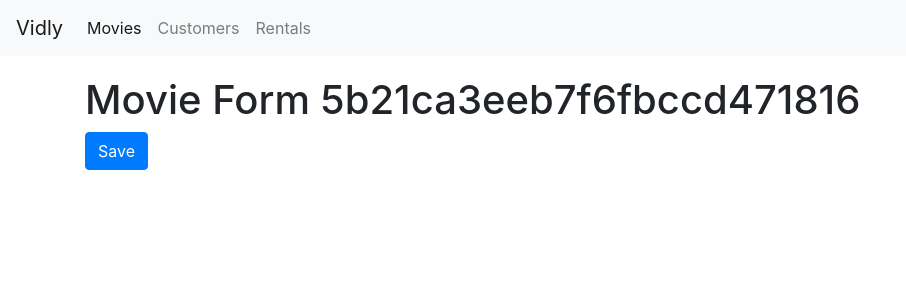
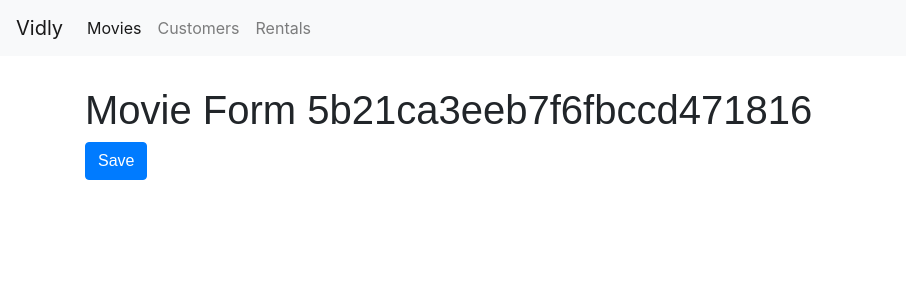
Before and after one commit to colehoux/reactjs_mosh_course, a React (Create React App) app: page /movies/5b21ca3eeb7f6fbccd471816 in a window 1280 px wide. Shown: the top 300 px of the page, without its empty margins (0-906 px from the left). Built offline with nearby package versions, Linux system fonts and the light colour scheme.

Commit message:
Solution - Exercice - NavBar and Routing

```diff
--- a/src/App.js
+++ b/src/App.js
@@ -5,7 +5,8 @@
 import Rentals from "./components/rentals";
 import NavBar from "./components/NavBar";
 import NotFound from "./components/notFound";
-import MovieDetails from "./components/movieDetails";
+import MovieForm from "./components/movieForm";
+import "./index.css";
 
 class App extends Component {
     render() {
@@ -14,12 +15,12 @@
                 <NavBar />
                 <main className="container">
                     <Switch>
-                        <Route path="/movies/:id" component={MovieDetails} />
+                        <Route path="/movies/:id" component={MovieForm} />
                         <Route path="/movies" component={Movies} />
                         <Route path="/customers" component={Customers} />
                         <Route path="/rentals" component={Rentals} />
+                        <Route path="/not-found" component={NotFound} />
                         <Redirect from="/" exact to="/movies" />
-                        <Route path="/not-found" component={NotFound} />
                         <Redirect to="/not-found" />
                     </Switch>
                 </main>
--- a/src/components/NavBar.jsx
+++ b/src/components/NavBar.jsx
@@ -31,9 +31,9 @@
                         </NavLink>
                     </li>
                     <li className="nav-item">
-                        <Link className="nav-link" to="/rentals">
+                        <NavLink className="nav-link" to="/rentals">
                             Rentals
-                        </Link>
+                        </NavLink>
                     </li>
                 </ul>
             </div>
--- a/src/components/movieDetails.jsx
+++ b/src/components/movieForm.jsx
@@ -1,14 +1,15 @@
 import React, { Component } from "react";
 
-class MovieDetails extends Component {
+class MovieForm extends Component {
     state = {};
     handleSave = () => {
         this.props.history.push("/movies");
     };
     render() {
+        const { match } = this.props;
         return (
             <React.Fragment>
-                <h1>Movie Form {this.props.match.params.id}</h1>
+                <h1>Movie Form {match.params.id}</h1>
                 <button className="btn btn-primary" onClick={this.handleSave}>
                     Save
                 </button>
@@ -17,4 +18,4 @@
     }
 }
 
-export default MovieDetails;
+export default MovieForm;
--- a/src/components/moviesTable.jsx
+++ b/src/components/moviesTable.jsx
@@ -1,10 +1,14 @@
 import React, { Component } from "react";
+import { Link } from "react-router-dom";
 import Like from "./common/like";
 import Table from "./common/table";
 
 class MoviesTable extends Component {
     columns = [
-        { path: "title", label: "Title" },
+        {
+            path: "title",
+            content: (movie) => <Link to={`/movies/${movie._id}`}>{movie.title}</Link>,
+        },
         { path: "genre.name", label: "Genre" },
         { path: "numberInStock", label: "Stock" },
         { path: "dailyRentalRate", label: "Rate" },
--- a/src/index.css
+++ b/src/index.css
@@ -1,5 +1,11 @@
 main {
-    padding: 20px 0 0 0;
+    margin: 0;
+    font-family: sans-serif;
+    padding: 20;
+}
+
+.navbar {
+    margin-bottom: 30px;
 }
 
 .clickable {
--- a/src/index.js
+++ b/src/index.js
@@ -3,7 +3,6 @@
 import "bootstrap/dist/css/bootstrap.css";
 import "font-awesome/css/font-awesome.css";
 import App from "./App";
-import "./index.css";
 import { BrowserRouter } from "react-router-dom";
 
 ReactDOM.render(
```
